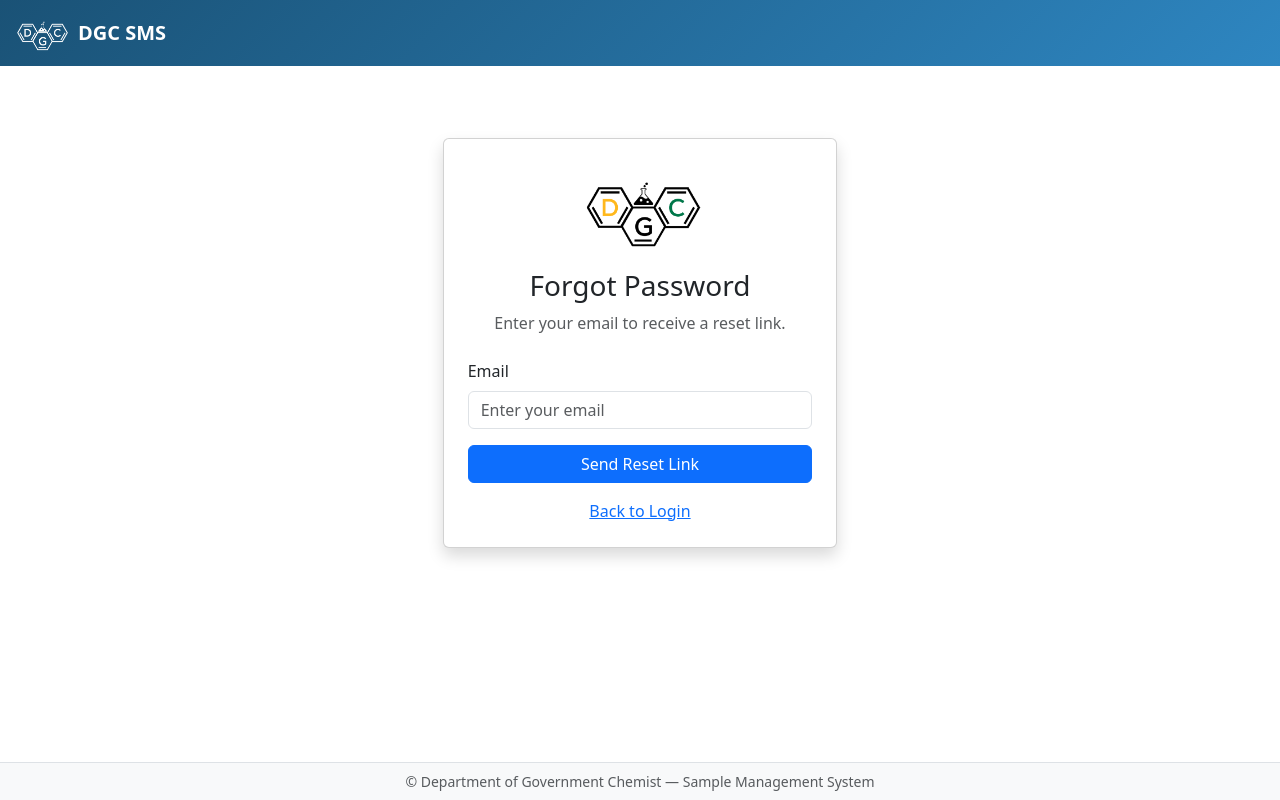
After one commit to dsitservicesja-lab/DGC_SMS, a Flask app: page /auth/forgot-password in a window 1280 px wide. The commit adds this page. Run offline with Flask 3, Linux system fonts and the light colour scheme; some libraries are stand-ins or nearby versions.

Commit message:
Add password reset functionality with email notifications

```diff
--- a/app/auth/routes.py
+++ b/app/auth/routes.py
@@ -3,8 +3,9 @@ from flask_login import login_user, logout_user, login_required, current_user
 
 from app import db
 from app.auth import auth_bp
-from app.forms import LoginForm, UserCreateForm, UserEditForm
+from app.forms import LoginForm, UserCreateForm, UserEditForm, ForgotPasswordForm, ResetPasswordForm
 from app.models import User, Role, Branch
+from app.notifications import send_email
 
 
 @auth_bp.route('/login', methods=['GET', 'POST'])
@@ -23,6 +24,49 @@ def login():
             return redirect(next_page or url_for('main.dashboard'))
         flash('Invalid username or password.', 'danger')
     return render_template('auth/login.html', form=form)
+
+
+@auth_bp.route('/forgot-password', methods=['GET', 'POST'])
+def forgot_password():
+    if current_user.is_authenticated:
+        return redirect(url_for('main.dashboard'))
+    form = ForgotPasswordForm()
+    if form.validate_on_submit():
+        user = User.query.filter_by(email=form.email.data).first()
+        if user and user.is_active_user:
+            token = user.get_reset_token()
+            reset_url = url_for('auth.reset_password', token=token, _external=True)
+            send_email(
+                subject='[DGC SMS] Password Reset Request',
+                recipients=[user.email],
+                body_text=(
+                    f'Hello {user.first_name},\n\n'
+                    f'To reset your password, visit the following link:\n{reset_url}\n\n'
+                    f'This link will expire in 30 minutes.\n'
+                    f'If you did not request a password reset, please ignore this email.'
+                ),
+            )
+        # Always show the same message to prevent user enumeration
+        flash('If an account with that email exists, a password reset link has been sent.', 'info')
+        return redirect(url_for('auth.login'))
+    return render_template('auth/forgot_password.html', form=form)
+
+
+@auth_bp.route('/reset-password/<token>', methods=['GET', 'POST'])
+def reset_password(token):
+    if current_user.is_authenticated:
+        return redirect(url_for('main.dashboard'))
+    user = User.verify_reset_token(token)
+    if not user:
+        flash('The reset link is invalid or has expired.', 'danger')
+        return redirect(url_for('auth.forgot_password'))
+    form = ResetPasswordForm()
+    if form.validate_on_submit():
+        user.set_password(form.password.data)
+        db.session.commit()
+        flash('Your password has been reset. You can now log in.', 'success')
+        return redirect(url_for('auth.login'))
+    return render_template('auth/reset_password.html', form=form)
 
 
 @auth_bp.route('/logout')
--- a/app/forms.py
+++ b/app/forms.py
@@ -24,6 +24,19 @@ class LoginForm(FlaskForm):
     password = PasswordField('Password', validators=[DataRequired()])
     remember_me = BooleanField('Remember Me')
     submit = SubmitField('Sign In')
+
+
+class ForgotPasswordForm(FlaskForm):
+    email = StringField('Email', validators=[DataRequired(), Email()])
+    submit = SubmitField('Send Reset Link')
+
+
+class ResetPasswordForm(FlaskForm):
+    password = PasswordField('New Password', validators=[DataRequired(), Length(min=6)])
+    password2 = PasswordField(
+        'Confirm Password', validators=[DataRequired(), EqualTo('password')]
+    )
+    submit = SubmitField('Reset Password')
 
 
 class UserCreateForm(FlaskForm):
--- /dev/null
+++ b/app/templates/auth/forgot_password.html
@@ -0,0 +1,32 @@
+{% extends "base.html" %}
+{% block title %}Forgot Password - DGC SMS{% endblock %}
+
+{% block content %}
+<div class="row justify-content-center mt-5">
+    <div class="col-md-5 col-lg-4">
+        <div class="card shadow">
+            <div class="card-body p-4">
+                <div class="text-center mb-4">
+                    <img src="{{ url_for('static', filename='img/logo.png') }}" alt="DGC Logo" style="height:90px; width:auto;" class="mb-2">
+                    <h3 class="mt-2">Forgot Password</h3>
+                    <p class="text-muted">Enter your email to receive a reset link.</p>
+                </div>
+                <form method="POST">
+                    {{ form.hidden_tag() }}
+                    <div class="mb-3">
+                        {{ form.email.label(class="form-label") }}
+                        {{ form.email(class="form-control", placeholder="Enter your email") }}
+                        {% for error in form.email.errors %}
+                        <div class="invalid-feedback d-block">{{ error }}</div>
+                        {% endfor %}
+                    </div>
+                    {{ form.submit(class="btn btn-primary w-100") }}
+                    <div class="text-center mt-3">
+                        <a href="{{ url_for('auth.login') }}">Back to Login</a>
+                    </div>
+                </form>
+            </div>
+        </div>
+    </div>
+</div>
+{% endblock %}
--- a/app/templates/auth/login.html
+++ b/app/templates/auth/login.html
@@ -32,6 +32,9 @@
                         {{ form.remember_me.label(class="form-check-label") }}
                     </div>
                     {{ form.submit(class="btn btn-primary w-100") }}
+                    <div class="text-center mt-3">
+                        <a href="{{ url_for('auth.forgot_password') }}">Forgot Password?</a>
+                    </div>
                 </form>
             </div>
         </div>
```
Also changed, not shown: app/models.py (+17 -0 lines), app/templates/auth/reset_password.html (added, +36 -0 lines).
